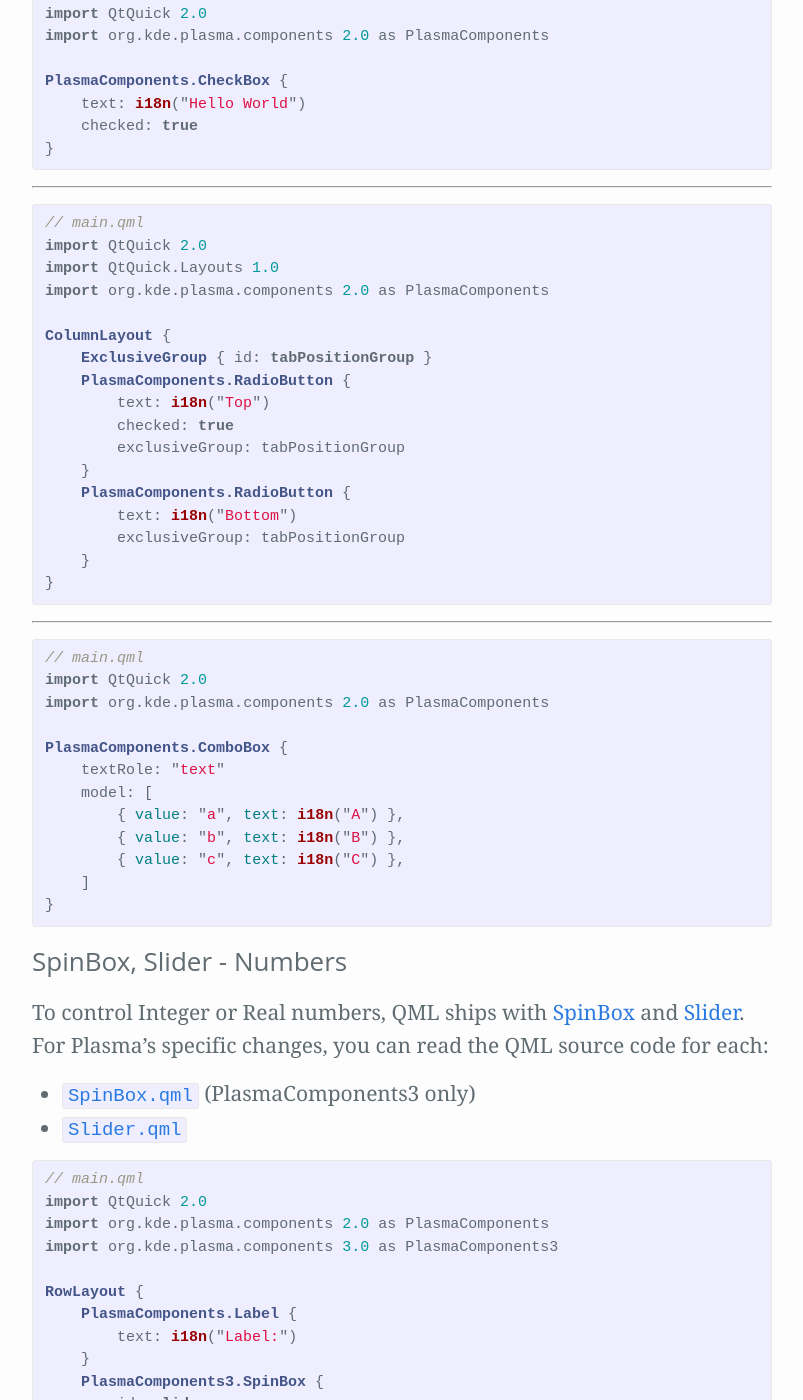
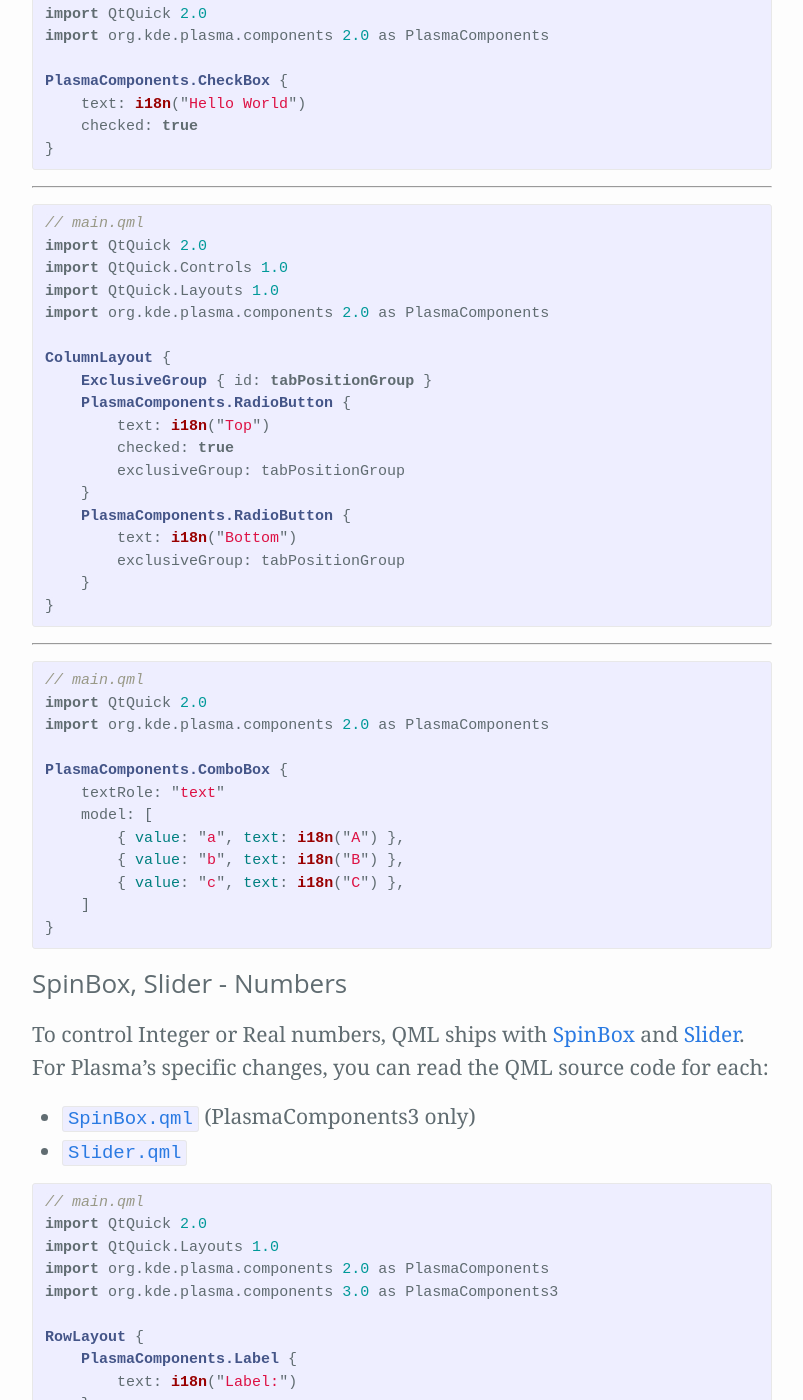
Before and after one commit to Zren/zren.github.io, a Jekyll site: the page built from kde_docs/widget-PlasmaQmlApi.md, in a window 1280 px wide and 1400 px high, scrolled down 1475 px. Shown: the whole window, without its empty margins (238-1041 px from the left). Built offline with Jekyll 4.4.1, drawn with Linux system fonts in a browser that asks for light colours; our own code applies the rules of GitHub Pages for plain Markdown files.

Commit message:
Fix missing imports in new examples

```diff
--- a/kde_docs/widget-PlasmaQmlApi.md
+++ b/kde_docs/widget-PlasmaQmlApi.md
@@ -65,6 +65,7 @@
 {% highlight qml %}
 // main.qml
 import QtQuick 2.0
+import QtQuick.Controls 1.0
 import QtQuick.Layouts 1.0
 import org.kde.plasma.components 2.0 as PlasmaComponents
 
@@ -113,6 +114,7 @@
 {% highlight qml %}
 // main.qml
 import QtQuick 2.0
+import QtQuick.Layouts 1.0
 import org.kde.plasma.components 2.0 as PlasmaComponents
 import org.kde.plasma.components 3.0 as PlasmaComponents3
 
```
